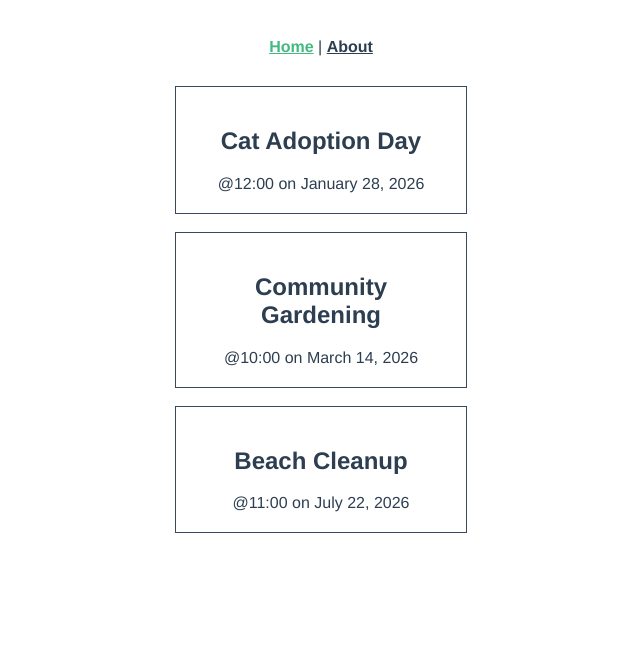
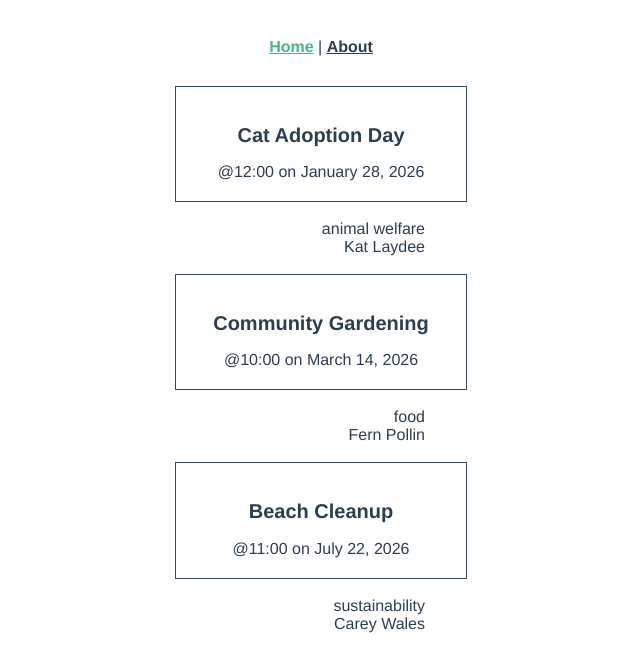
Before and after one commit to Tsukinax/events-for-good, a Vue app: page / in a window 1280 px wide. Shown: the top 670 px of the page, without its empty margins (319-959 px from the left). Built offline with nearby package versions, Linux system fonts and the light colour scheme; the HTML template or start-up script is replaced by a standard one.

Commit message:
step 8.5-8.7: center cards + global App style; new EventDetail component (category + organizer, same size, right-aligned) (staff-check 8.7)

```diff
--- a/src/App.vue
+++ b/src/App.vue
@@ -17,7 +17,7 @@ import { RouterLink, RouterView } from 'vue-router'
   </div>
 </template>
 
-<style scoped>
+<style>
 #layout {
   font-family: Avenir, Helvetica, Arial, sans-serif;
   -webkit-font-smoothing: antialiased;
@@ -38,4 +38,8 @@ nav a {
 nav a.router-link-exact-active {
   color: #42b983;
 }
+
+h2 {
+  font-size: 20px;
+}
 </style>
--- /dev/null
+++ b/src/components/EventDetail.vue
@@ -0,0 +1,29 @@
+<script setup lang="ts">
+import type { Event } from '@/types'
+
+defineProps<{
+  event: Event
+}>()
+</script>
+
+<template>
+  <div class="event-detail">
+    <span class="category">{{ event.category }}</span>
+    <span class="organizer">{{ event.organizer }}</span>
+  </div>
+</template>
+
+<style scoped>
+.event-detail {
+  display: flex;
+  flex-direction: column;
+  width: 250px;
+  margin-bottom: 18px;
+}
+/* Category and organizer share the same font size and are both right-aligned */
+.category,
+.organizer {
+  font-size: 1rem;
+  text-align: right;
+}
+</style>
--- a/src/views/HomeView.vue
+++ b/src/views/HomeView.vue
@@ -1,5 +1,6 @@
 <script setup lang="ts">
 import EventCard from '@/components/EventCard.vue'
+import EventDetail from '@/components/EventDetail.vue'
 import type { Event } from '@/types'
 import { ref } from 'vue'
 
@@ -41,7 +42,18 @@ const events = ref<Event[]>([
 </script>
 
 <template>
-  <div class="home">
-    <EventCard v-for="event in events" :key="event.id" :event="event" />
+  <div class="events">
+    <div v-for="event in events" :key="event.id">
+      <EventCard :event="event" />
+      <EventDetail :event="event" />
+    </div>
   </div>
 </template>
+
+<style scoped>
+.events {
+  display: flex;
+  flex-direction: column;
+  align-items: center;
+}
+</style>
```
